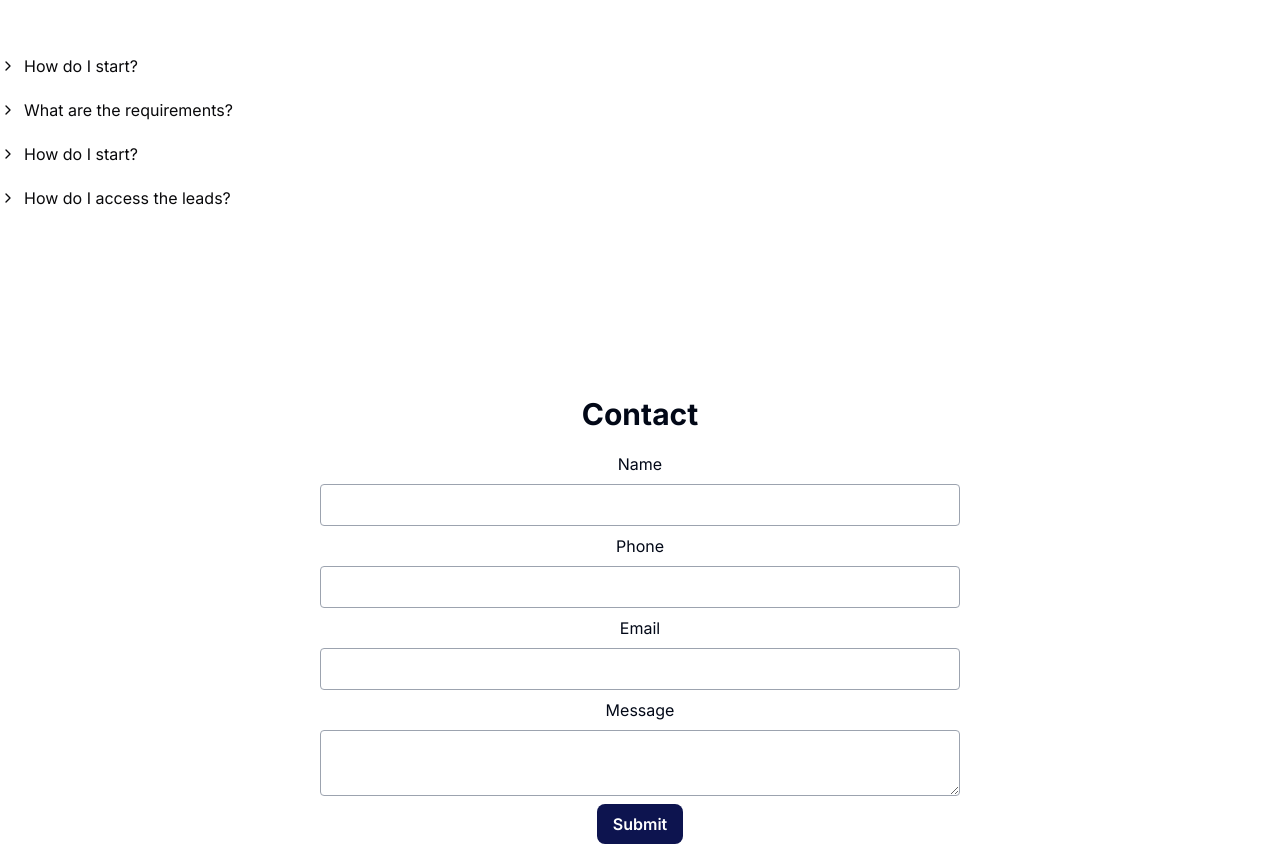
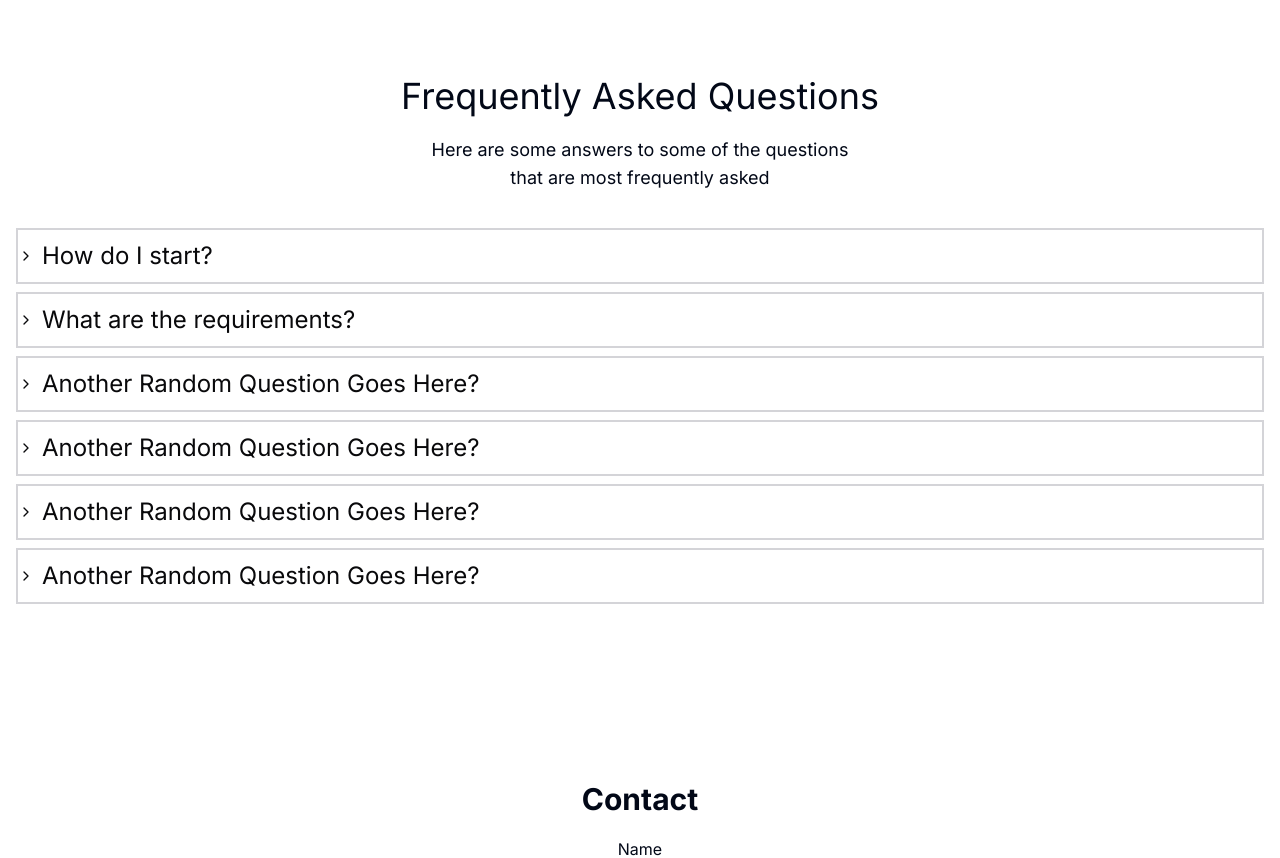
Before and after one commit to DiegoGarciaCo/web-services, a Next.js app: page / in a window 1280 px wide. Shown: the part 1840-2698 px from the top of the page. Built offline with nearby package versions, Linux system fonts and the light colour scheme.

Commit message:
feat: added 2 more faq's and styled the accordion component

```diff
--- a/src/app/page.tsx
+++ b/src/app/page.tsx
@@ -61,11 +61,23 @@ export default function Home() {
             />
           </div>
         </section>
-        <section>
-          <AccordionVariant />
+        <section className="max-w-full py-8">
+          <h2 className="text-center text-4xl capitalize">
+            Frequently asked questions
+          </h2>
+          <p className="text-center text-lg p-5 ">
+            Here are some answers to some of the questions
+            <br />
+            that are most frequently asked
+          </p>
+          <div className="p-4">
+            <AccordionVariant />
+          </div>
         </section>
         <section className="flex justify-center items-center min-h-screen w-full">
-          <ContactForm />
+          <div className="w-3/4">
+            <ContactForm />
+          </div>
         </section>
       </main>
     </div>
--- a/src/components/Accordion.tsx
+++ b/src/components/Accordion.tsx
@@ -22,11 +22,14 @@ export function AccordionVariant() {
         },
       }}
     >
-      <AccordionItem value="getting-started" className="py-2">
+      <AccordionItem
+        value="getting-started"
+        className="py-2 border-zinc-300 border-2"
+      >
         <AccordionTrigger className="w-full py-0.5 text-left text-zinc-950 dark:text-zinc-50">
           <div className="flex items-center">
             <ChevronRight className="h-4 w-4 text-zinc-950 transition-transform duration-200 group-data-[expanded]:rotate-90 dark:text-zinc-50" />
-            <div className="ml-2 text-zinc-950 dark:text-zinc-50">
+            <div className="ml-2 text-zinc-950 dark:text-zinc-50 text-2xl">
               How do I start?
             </div>
           </div>
@@ -40,11 +43,14 @@ export function AccordionVariant() {
           </p>
         </AccordionContent>
       </AccordionItem>
-      <AccordionItem value="animation-properties" className="py-2">
+      <AccordionItem
+        value="animation-properties"
+        className="py-2 border-zinc-300 border-2 mb-1 mt-2"
+      >
         <AccordionTrigger className="w-full py-0.5 text-left text-zinc-950 dark:text-zinc-50">
           <div className="flex items-center">
             <ChevronRight className="h-4 w-4 text-zinc-950 transition-transform duration-200 group-data-[expanded]:rotate-90 dark:text-zinc-50" />
-            <div className="ml-2 text-zinc-950 dark:text-zinc-50">
+            <div className="ml-2 text-zinc-950 dark:text-zinc-50 text-2xl">
               What are the requirements?
             </div>
           </div>
@@ -58,12 +64,15 @@ export function AccordionVariant() {
           </p>
         </AccordionContent>
       </AccordionItem>
-      <AccordionItem value="advanced-features" className="py-2">
+      <AccordionItem
+        value="advanced-features"
+        className="py-2 border-zinc-300 border-2 mb-2 mt-1"
+      >
         <AccordionTrigger className="w-full py-0.5 text-left text-zinc-950 dark:text-zinc-50">
           <div className="flex items-center">
             <ChevronRight className="h-4 w-4 text-zinc-950 transition-transform duration-200 group-data-[expanded]:rotate-90 dark:text-zinc-50" />
-            <div className="ml-2 text-zinc-950 dark:text-zinc-50">
-              How do I start?
+            <div className="ml-2 text-zinc-950 dark:text-zinc-50 text-2xl">
+              Another Random Question Goes Here?
             </div>
           </div>
         </AccordionTrigger>
@@ -76,12 +85,57 @@ export function AccordionVariant() {
           </p>
         </AccordionContent>
       </AccordionItem>
-      <AccordionItem value="community-support" className="py-2">
+      <AccordionItem
+        value="community-support"
+        className="py-2 border-zinc-300 border-2 mb-2"
+      >
         <AccordionTrigger className="w-full py-0.5 text-left text-zinc-950 dark:text-zinc-50">
           <div className="flex items-center">
             <ChevronRight className="h-4 w-4 text-zinc-950 transition-transform duration-200 group-data-[expanded]:rotate-90 dark:text-zinc-50" />
-            <div className="ml-2 text-zinc-950 dark:text-zinc-50">
-              How do I access the leads?
+            <div className="ml-2 text-zinc-950 dark:text-zinc-50 text-2xl">
+              Another Random Question Goes Here?
+            </div>
+          </div>
+        </AccordionTrigger>
+        <AccordionContent className="origin-left">
+          <p className="pl-6 pr-2 text-zinc-500 dark:text-zinc-400">
+            Lorem ipsum dolor, sit amet consectetur adipisicing elit. Eius
+            veniam assumenda architecto quas excepturi doloremque in? Rerum
+            sapiente est, commodi natus dolorum debitis libero assumenda odit
+            illum iusto iste sequi!
+          </p>
+        </AccordionContent>
+      </AccordionItem>
+      <AccordionItem
+        value="random-question"
+        className="py-2 border-zinc-300 border-2 mb-2"
+      >
+        <AccordionTrigger className="w-full py-0.5 text-left text-zinc-950 dark:text-zinc-50">
+          <div className="flex items-center">
+            <ChevronRight className="h-4 w-4 text-zinc-950 transition-transform duration-200 group-data-[expanded]:rotate-90 dark:text-zinc-50" />
+            <div className="ml-2 text-zinc-950 dark:text-zinc-50 text-2xl">
+              Another Random Question Goes Here?
+            </div>
+          </div>
+        </AccordionTrigger>
+        <AccordionContent className="origin-left">
+          <p className="pl-6 pr-2 text-zinc-500 dark:text-zinc-400">
+            Lorem ipsum dolor, sit amet consectetur adipisicing elit. Eius
+            veniam assumenda architecto quas excepturi doloremque in? Rerum
+            sapiente est, commodi natus dolorum debitis libero assumenda odit
+            illum iusto iste sequi!
+          </p>
+        </AccordionContent>
+      </AccordionItem>
+      <AccordionItem
+        value="random-value"
+        className="py-2 border-zinc-300 border-2"
+      >
+        <AccordionTrigger className="w-full py-0.5 text-left text-zinc-950 dark:text-zinc-50">
+          <div className="flex items-center">
+            <ChevronRight className="h-4 w-4 text-zinc-950 transition-transform duration-200 group-data-[expanded]:rotate-90 dark:text-zinc-50" />
+            <div className="ml-2 text-zinc-950 dark:text-zinc-50 text-2xl">
+              Another Random Question Goes Here?
             </div>
           </div>
         </AccordionTrigger>
--- a/src/components/ContactForm.tsx
+++ b/src/components/ContactForm.tsx
@@ -45,14 +45,14 @@ export default function ContactForm() {
           type="email"
           name="email"
           id="email"
-          className="w-1/2 p-2 m-2 border border-gray-400 rounded"
+          className="w-1/2 p-2 m-2 border border-gray-400 rounded hove"
         />
         {error?.email && <p className="text-red-500">{error.email}</p>}
         <label htmlFor="message">Message</label>
         <textarea
           name="message"
           id="message"
-          className="w-1/2 p-2 m-2 border border-gray-400 rounded"
+          className="w-1/2 h-40 p-2 m-2 border border-gray-400 rounded"
         />
         {error?.message && <p className="text-red-500">{error.message}</p>}
         <SubmitButton />
--- a/src/components/Footer.tsx
+++ b/src/components/Footer.tsx
@@ -3,7 +3,7 @@ import "@fortawesome/fontawesome-free/css/all.css";
 
 export default function Footer() {
   return (
-    <footer className="h-[50vh] max-w-full text-white relative overflow-x-hidden">
+    <footer className="h-[50vh] max-w-full text-white relative overflow-x-hidden mt-4">
       <div className="flex justify-evenly items-center p-5">
         <h1 className="text-4xl cursor-pointer">LOGO</h1>
         <NavLinks />
--- a/src/components/Navbar.tsx
+++ b/src/components/Navbar.tsx
@@ -27,7 +27,7 @@ export default function Navbar() {
   }, []);
   return (
     <nav
-      className={`flex content-center justify-center sticky top-0 w-full h-20 ${
+      className={`flex content-center justify-center sticky top-0 z-20 w-full h-20 ${
         isActive ? "active" : "bg-transparent"
       } items-center px-5`}
     >
```
